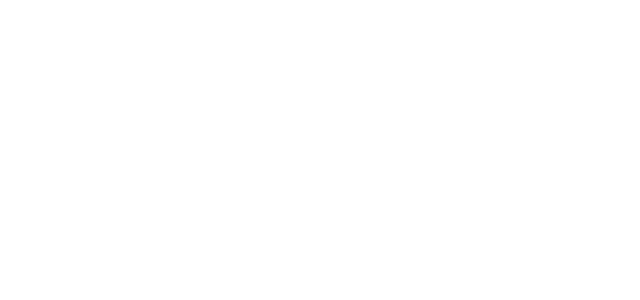
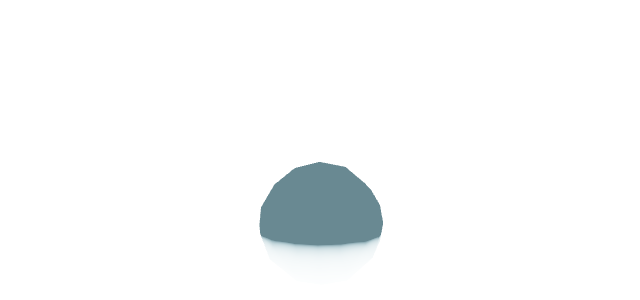
Before and after one commit to michaelballos/r3f-drei-scroll-controls, a React (Create React App) app: page / in a window 1280 px wide. Shown: the part 176-476 px from the top of the page, without its empty margins (319-959 px from the left). Built offline with nearby package versions, Linux system fonts and the light colour scheme.

Commit message:
Add Octohedron

```diff
--- a/src/App.js
+++ b/src/App.js
@@ -1,7 +1,12 @@
 import './App.css'
+import Scene from './Scene'
 
 function App() {
-  return <div className='App'></div>
+  return (
+    <div className='App'>
+      <Scene />
+    </div>
+  )
 }
 
 export default App
--- /dev/null
+++ b/src/Scene.js
@@ -0,0 +1,44 @@
+import { useRef } from 'react'
+import { Canvas, useFrame } from '@react-three/fiber'
+import { ScrollControls } from '@react-three/drei'
+
+const Capsule = () => {
+  const mesh = useRef()
+  useFrame(() => {
+    mesh.current.rotation.x = mesh.current.rotation.y += 0.01
+    mesh.current.rotation.x = mesh.current.rotation.z += 0.005
+  })
+
+  return (
+    <mesh ref={mesh}>
+      <octahedronGeometry attach='geometry' args={[1, 3, 52]} />
+      <meshLambertMaterial attach='material' color='lightblue' />
+    </mesh>
+  )
+}
+
+const Lighting = () => {
+  return (
+    <>
+      <ambientLight intensity={0.3} />
+      <pointLight position={[0, -7, 2]} intensity={15} />
+    </>
+  )
+}
+
+const Scene = () => {
+  return (
+    <Canvas
+      shadowMap
+      camera={{
+        position: [0, 5, 10],
+        fov: 60,
+      }}
+    >
+      <Lighting />
+      <Capsule />
+    </Canvas>
+  )
+}
+
+export default Scene
--- a/src/index.css
+++ b/src/index.css
@@ -1,4 +1,4 @@
-body {
+* {
     margin: 0;
     padding: 0;
     width: 100vw;
```
